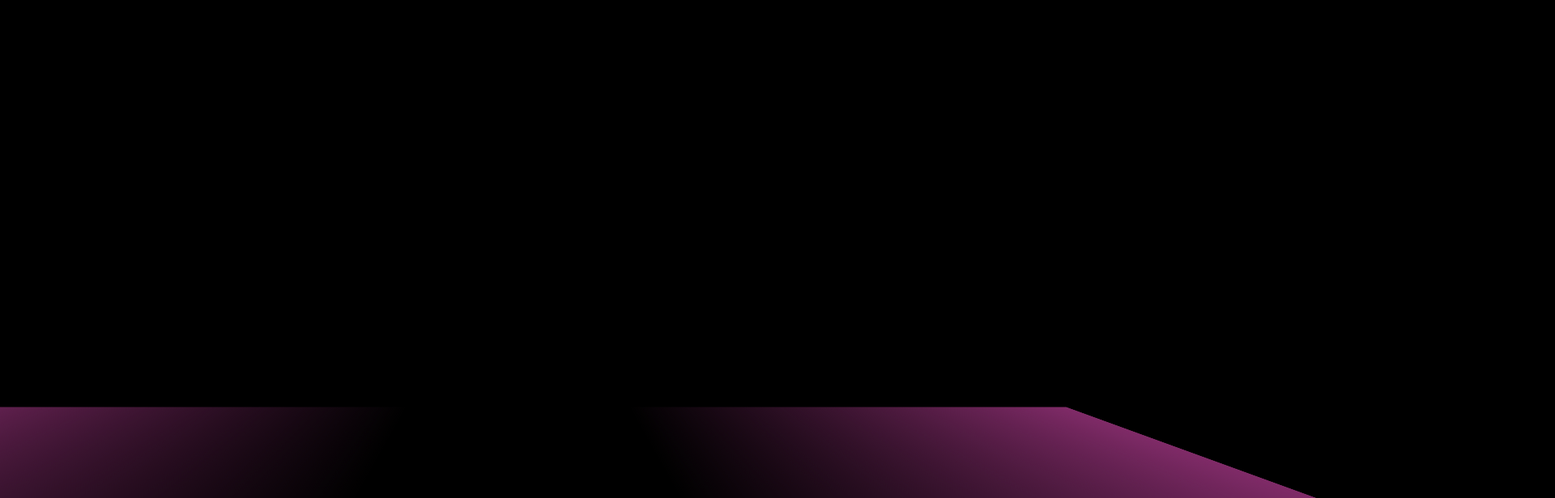
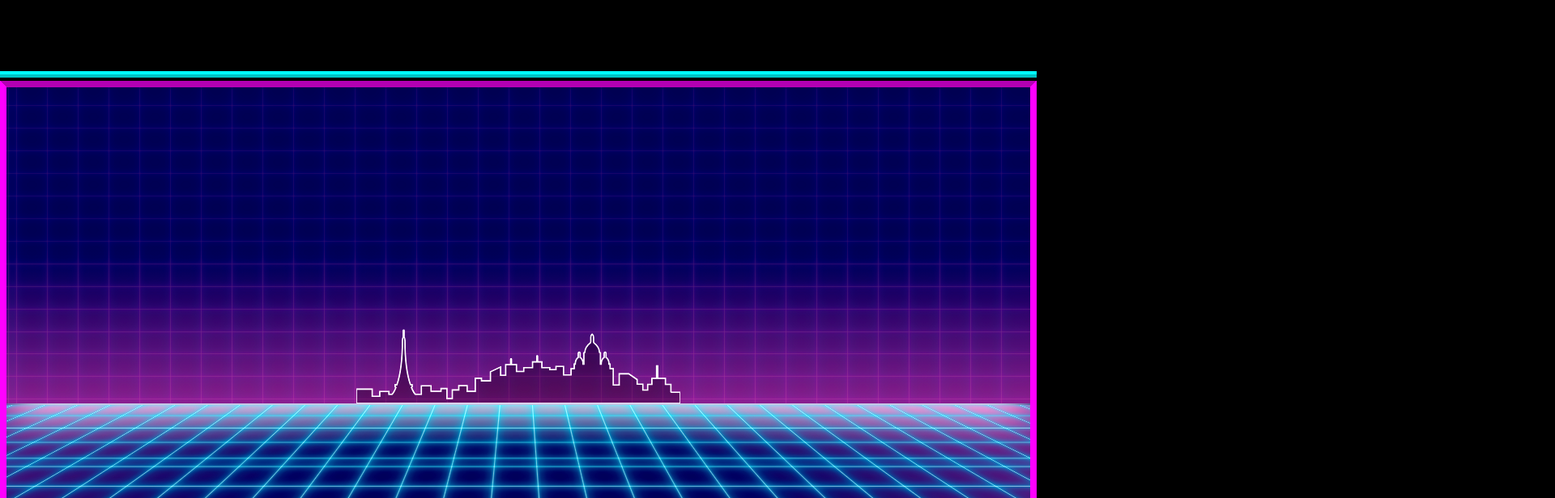
Before and after one commit to GirasolXimena/Portfolio-21, a Vue app: page / in a window 1280 px wide. Shown: the top 616 px of the page at 81% size, 1920 px wide, since content can reach past the window. Built offline with nearby package versions, Linux system fonts and the light colour scheme.

Commit message:
city svg added

```diff
--- a/src/components/HelloWorld.vue
+++ b/src/components/HelloWorld.vue
@@ -1,14 +1,17 @@
 <script setup lang="ts">
+import City from "../assets/City.svg?component";
+
 defineProps<{ title: string; subtitle: string }>();
 </script>
 
 <template>
   <div class="container">
     <div id="top">
-      <!-- <div id="sky" :class="animation.sky"></div> -->
+      <div id="sky" :class="animation.sky" />
+      <City class="city" :class="animation.dash" />
     </div>
     <div id="bottom">
-      <!-- <div id="ground" :class="animation.move"></div> -->
+      <div id="ground" :class="animation.move" />
     </div>
     <!-- <div id="text" :class="animation.zoom"> -->
     <!-- <h1 class="title" :class="animation.shine">{{title}}</h1> -->
@@ -20,47 +23,63 @@
 <style scoped>
 @import url("https://fonts.googleapis.com/css2?family=Russo+One&family=Yellowtail&display=swap");
 
+::v-deep(.outline) {
+  stroke-dasharray: 2830;
+  fill-opacity: 0.25;
+  fill-rule: nonzero;
+  stroke-width: 2.5px;
+  stroke: white;
+  fill: black;
+}
 .container {
   display: grid;
   height: 100%;
   width: 200%;
-  /* background: var(--navy); */
-  /* overflow: hidden; */
+  background: var(--navy);
+  overflow: hidden;
 
   position: relative;
   left: 50%;
-  /* border: 8px solid; */
-  /* border-color: darkmagenta magenta; */
-  /* outline: 8px ridge cyan; */
-  /* outline-offset: 4px; */
+  border: 8px solid;
+  border-color: darkmagenta magenta;
+  outline: 8px ridge cyan;
+  outline-offset: 4px;
+}
+
+.city {
+  position: absolute;
+  bottom: 0;
+  left: 50%;
+  transform-origin: 50% 100%;
+  transform: scale(0.5) translateX(-100%);
 }
 #top {
-  /* height: 67%; */
-  /* background: linear-gradient(transparent 50%, hotpink 160%); */
-  /* box-shadow: 0 15px 50px 1px white; */
-  /* position: relative; */
+  height: 67%;
+  background: linear-gradient(transparent 50%, hotpink 160%);
+  box-shadow: 0 15px 50px 1px white;
+  position: relative;
 }
 #sky {
-  /* position: absolute; */
-  /* top: 0; */
-  /* width: 100%; */
-  /* height: 100%; */
+  position: absolute;
+  top: 0;
+  width: 100%;
+  height: 100%;
 
-  /* background: repeating-linear-gradient( */
-  /* pink 2px, */
-  /* transparent 3px, */
-  /* transparent 30px */
-  /* ), */
-  /* repeating-linear-gradient( */
-  /* 90deg, */
-  /* pink 2px, */
-  /* transparent 3px, */
-  /* transparent 40px */
-  /* ) */
-  /* 10px 0; */
-  /* filter: drop-shadow(0 0 1px magenta) drop-shadow(0 0 3px magenta) */
-  /* drop-shadow(0 0 7px cyan); */
-  /* opacity: 0.2; */
+  background: repeating-linear-gradient(
+      pink 2px,
+      transparent 3px,
+      transparent 30px
+    ),
+    repeating-linear-gradient(
+        90deg,
+        pink 2px,
+        transparent 3px,
+        transparent 40px
+      )
+      10px 0;
+  filter: drop-shadow(0 0 1px magenta) drop-shadow(0 0 3px magenta)
+    drop-shadow(0 0 7px cyan);
+  opacity: 0.2;
 }
 #bottom {
   position: absolute;
@@ -138,7 +157,10 @@
 </style>
 <style module="animation">
 .hover {
-  animation: hover 1s ease-in-out 1;
+  animation: hover 1s ease-in 1;
+}
+.dash {
+  animation: dash 5s ease-in-out forwards;
 }
 .shine {
   animation: bg-shift 0.5s ease-in-out 1 alternate;
@@ -190,4 +212,18 @@
     transform: translatey(-10px) rotatez(-5deg) perspective(200px) translatez(0);
   }
 }
+@keyframes dash {
+  from {
+    stroke-dashoffset: 2830;
+  }
+  85% {
+    stroke-dashoffset: 850;
+  }
+  /* 98% {
+    stroke-dashoffset: 50;
+  } */
+  to {
+    stroke-dashoffset: 0;
+  }
+}
 </style>
--- a/src/env.d.ts
+++ b/src/env.d.ts
@@ -1,4 +1,5 @@
 /// <reference types="vite/client" />
+/// <reference types="vite-svg-loader" />
 
 declare module '*.vue' {
   import { DefineComponent } from 'vue'
--- a/vite.config.ts
+++ b/vite.config.ts
@@ -1,7 +1,8 @@
 import { defineConfig } from 'vite'
 import vue from '@vitejs/plugin-vue'
+import svgLoader from 'vite-svg-loader'
 
 // https://vitejs.dev/config/
 export default defineConfig({
-  plugins: [vue()]
+  plugins: [vue(), svgLoader()],
 })
```
Also changed, not shown: src/assets/City.svg (added).
